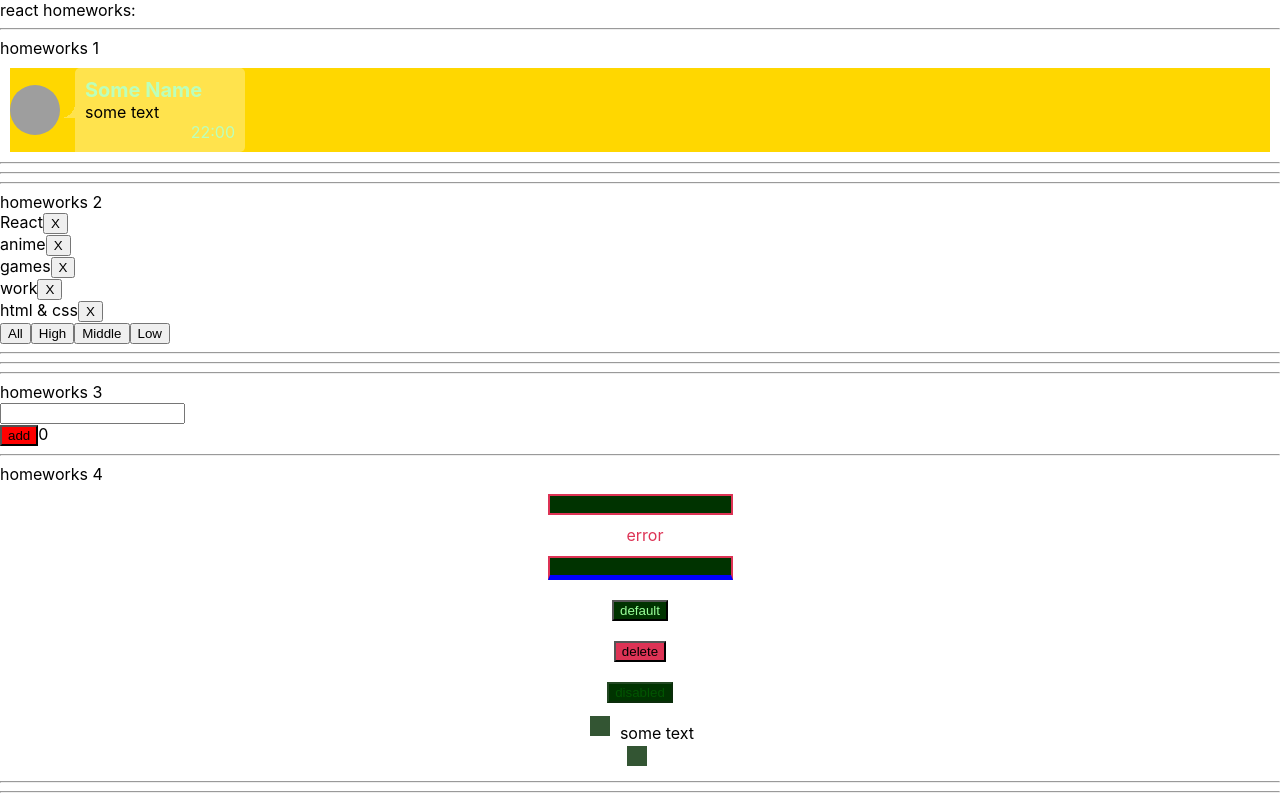
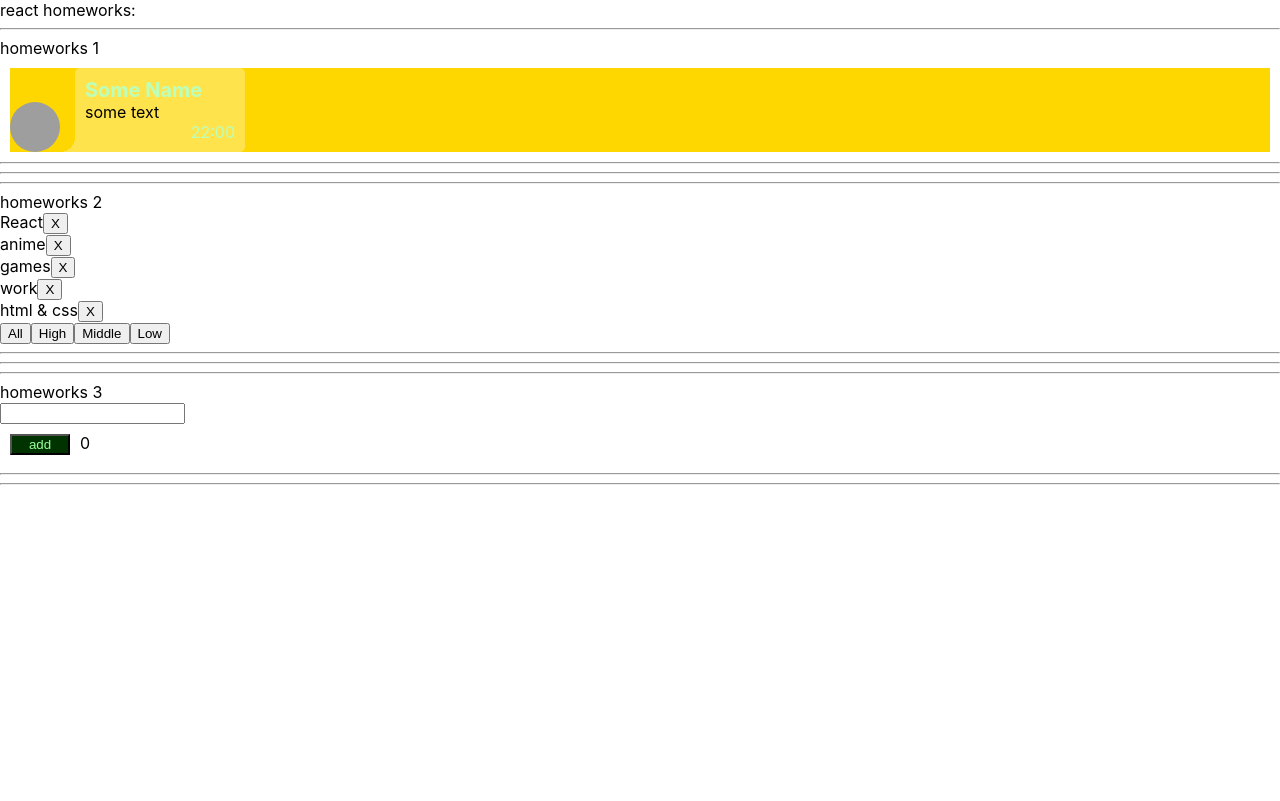
Before and after one commit to romantut1988/homeworks-it-incubator, a React (Create React App) app: page / in a window 1280 px wide. Built offline with nearby package versions, Linux system fonts and the light colour scheme; grey boxes are pictures that could not be loaded.

Commit message:
editing styles in the third task

```diff
--- a/src/p1-main/m1-ui/u1-app/App.tsx
+++ b/src/p1-main/m1-ui/u1-app/App.tsx
@@ -12,7 +12,7 @@ function App() {
             <HW1/>
             <HW2/>
             <HW3/>
-            <HW4/>
+            {/*<HW4/>*/}
             {/*<HW5/>*/}
         </div>
     )
--- a/src/p2-homeworks/h1/Message.module.css
+++ b/src/p2-homeworks/h1/Message.module.css
@@ -1,7 +1,7 @@
 .message {
     background-color: gold;
     display: flex;
-    align-items: center;
+    align-items: flex-end;
 
     margin: 10px;
 }
@@ -23,7 +23,7 @@
 .angle {
     width: 15px;
     height: 15px;
-    background:radial-gradient(circle at 0 0, rgba(0, 0, 0, 0)15px, rgba(255, 255, 255, 0.3) 0);
+    background: radial-gradient(circle at 0 0, rgba(0, 0, 0, 0)15px, rgba(255, 255, 255, 0.3) 0);
 }
 
 .text {
--- a/src/p2-homeworks/h2/Affairs.tsx
+++ b/src/p2-homeworks/h2/Affairs.tsx
@@ -1,11 +1,13 @@
 import React from 'react'
 import Affair from './Affair'
-import {AffairPriorityType, AffairType} from './HW2'
+import {AffairPriorityType, AffairType, FilterType} from './HW2'
 
 type AffairsPropsType = { // need to fix any
     data: Array<AffairType>
-    setFilter: React.Dispatch<React.SetStateAction<AffairPriorityType>>
-    deleteAffairCallback: (_id: number) => void
+    setFilter: (filter: FilterType) => void
+    // setFilter: React.Dispatch<React.SetStateAction<AffairPriorityType>>
+    deleteAffairCallback: (id: number) => void
+    filter: FilterType
 }
 
 function Affairs(props: AffairsPropsType) {
--- a/src/p2-homeworks/h2/HW2.tsx
+++ b/src/p2-homeworks/h2/HW2.tsx
@@ -6,7 +6,7 @@ export type AffairPriorityType = 'all' | 'low' | 'middle' | 'high'
 export type AffairType = {
     _id: number
     name: string
-    priority: string
+    priority: AffairPriorityType
 }
 export type FilterType = 'all' | AffairPriorityType
 
@@ -21,17 +21,17 @@ const defaultAffairs: Array<AffairType> = [
 
 
 // pure helper functions
-const filterAffairs = (affairs: Array<AffairType>, filter: FilterType): Array<AffairType> => {
-    if (filter === 'all') {
-        return affairs
-    } else if (filter === 'low') {
-        return affairs.filter((a) => a.priority === 'low')
-    } else if (filter === 'middle') {
-        return affairs.filter((a) => a.priority === 'middle')
-    } else if (filter === 'high') {
-        return affairs.filter((a) => a.priority === 'high')
-    }
-    return affairs
+export const filterAffairs = (affairs: Array<AffairType>, filter: FilterType): Array<AffairType> => {
+    if (filter === 'all') return affairs
+        // } else if (filter === 'low') {
+        //     return affairs.filter((a) => a.priority === 'low')
+        // } else if (filter === 'middle') {
+        //     return affairs.filter((a) => a.priority === 'middle')
+        // } else if (filter === 'high') {
+        //     return affairs.filter((a) => a.priority === 'high')
+        // }
+        // return affairs
+    else return affairs.filter(a => a.priority === filter)
 }
 
 const deleteAffair = (affairs: Array<AffairType>, _id: number): Array<AffairType> => {
@@ -55,6 +55,7 @@ function HW2() {
                 data={filteredAffairs}
                 setFilter={setFilter}
                 deleteAffairCallback={deleteAffairCallback}
+                filter={filter}
             />
 
             <hr/>
--- a/src/p2-homeworks/h3/Greeting.module.css
+++ b/src/p2-homeworks/h3/Greeting.module.css
@@ -3,7 +3,52 @@
     align-items: flex-start;
 }
 
+.error {
+    color: red;
+    height: 21px;
+    margin-left: 10px;
+}
+
+.input {
+    margin: 10px;
+
+    background: #003300;
+    color: #99ff99;
+}
+
+.input:focus {
+    outline: none;
+    border: #99ff99 solid 2px;
+}
+
+.errorInput {
+    margin: 10px;
+    background: #003300;
+    color: #99ff99;
+    border: 2px solid red;
+    outline: none;
+}
 
 .button {
-    background-color: red;
+    margin: 10px;
+    width: 60px;
+    background: #003300;
+    color: #99ff99;
+    outline: none;
 }
+
+.button:focus {
+    outline: #99ff99 solid 1px;
+}
+
+.button:active {
+    background: #99ff99;
+}
+
+.button:disabled {
+    color: #005500;
+}
+
+.count {
+    margin: 10px;
+}
--- a/src/p2-homeworks/h3/HW3.tsx
+++ b/src/p2-homeworks/h3/HW3.tsx
@@ -13,9 +13,11 @@ function HW3() {
     const [users, setUsers] = useState<UserType[]>([]) // need to fix any
 
     const addUserCallback = (name: string) => { // need to fix any
-        let user = {_id: v1(), name: name }
-        let newUser = [user, ...users]
-        setUsers(newUser) // need to fix
+        const user = {
+            _id: v1(),
+            name,
+        }
+        setUsers([...users, user]) // need to fix
     }
 
     return (
@@ -26,10 +28,10 @@ function HW3() {
             {/*should work (должно работать)*/}
             <GreetingContainer users={users} addUserCallback={addUserCallback}/>
 
-            {/*<hr/>*/}
+            <hr/>
             {/*для личного творчества, могу проверить*/}
             {/*<AlternativeGreeting/>*/}
-            {/*<hr/>*/}
+            <hr/>
         </div>
     )
 }
```
